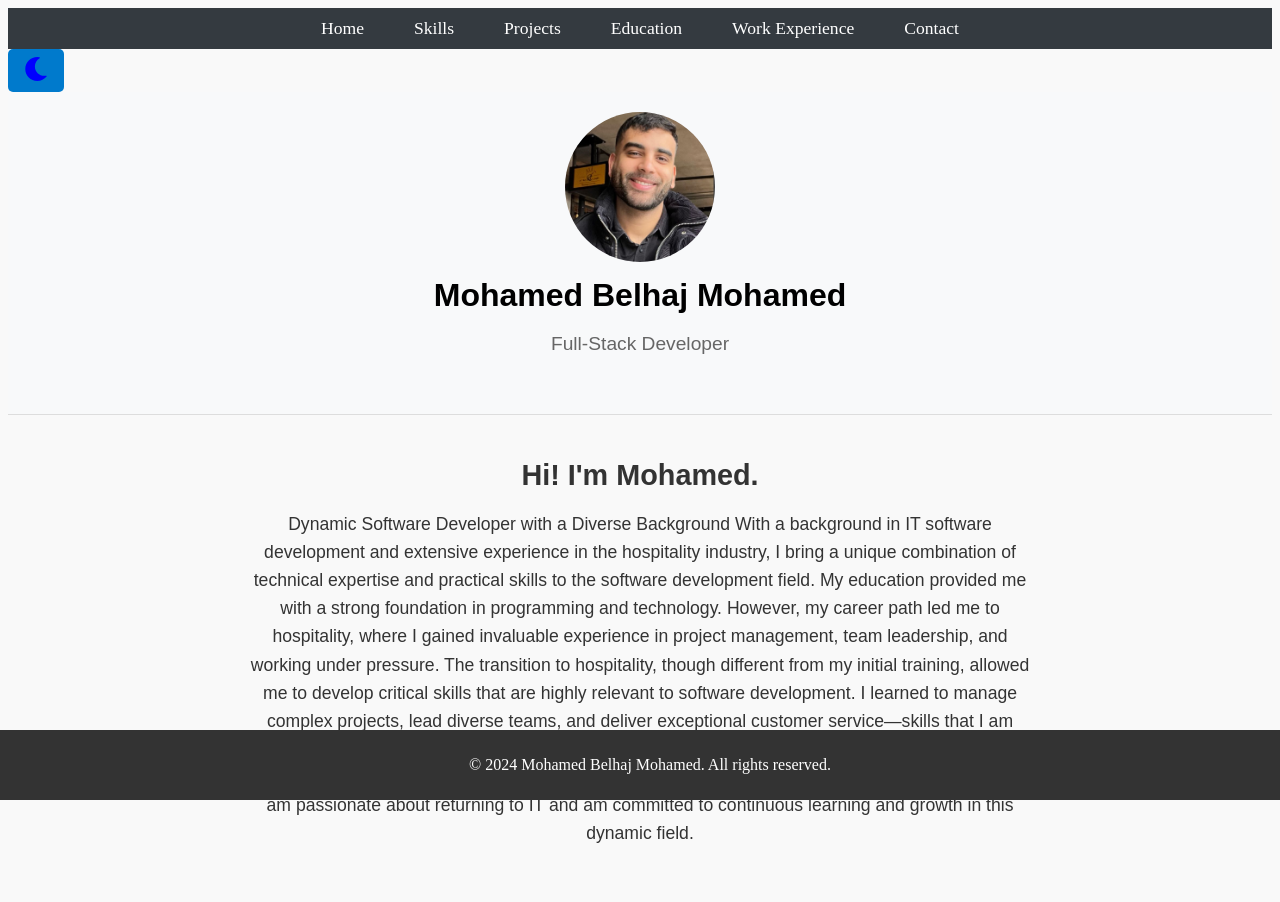
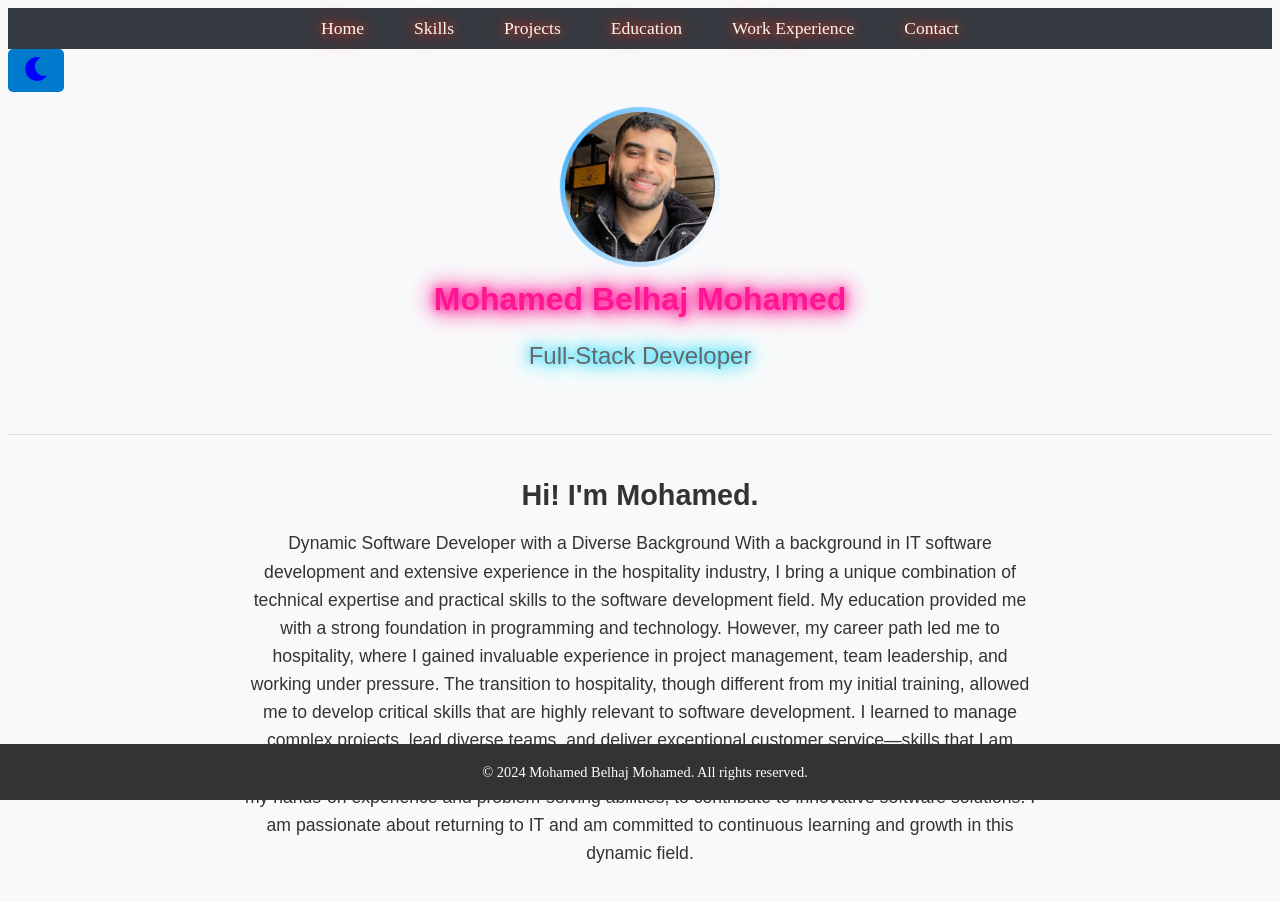
Before and after one commit to MoBel92/Bel-Mo-Portfolio, a React (Vite) app in the folder Portfolio/: page / in a window 1280 px wide. Shown: the top 902 px of the page. Built offline with nearby package versions, Linux system fonts and the light colour scheme.

Commit message:
i have added some animations

```diff
--- a/Portfolio/package.json
+++ b/Portfolio/package.json
@@ -15,8 +15,8 @@
     "@fortawesome/free-regular-svg-icons": "^6.6.0",
     "@fortawesome/free-solid-svg-icons": "^6.6.0",
     "@fortawesome/react-fontawesome": "^0.2.2",
-    "@react-three/drei": "^9.112.0",
-    "@react-three/fiber": "^8.17.6",
+    "@react-three/drei": "^9.114.3",
+    "@react-three/fiber": "^8.17.10",
     "framer-motion": "^11.5.2",
     "react": "^18.3.1",
     "react-dom": "^18.3.1",
--- a/Portfolio/src/Components/Home.jsx
+++ b/Portfolio/src/Components/Home.jsx
@@ -7,11 +7,13 @@ const Home = () => {
     <div className="home-container">
       <header className="home-header">
         <div className="profile-section">
-          <img
-            src={myPicture}
-            alt="Mohamed Belhaj Mohamed"
-            className="profile-image"
-          />
+          <div className="profile-image-container">
+            <img
+              src={myPicture}
+              alt="Mohamed Belhaj Mohamed"
+              className="profile-image"
+            />
+          </div>
           <div className="profile-details">
             <h1 className="profile-name">Mohamed Belhaj Mohamed</h1>
             <p className="profile-title">Full-Stack Developer</p>
--- a/Portfolio/src/Design/Footer.css
+++ b/Portfolio/src/Design/Footer.css
@@ -3,9 +3,10 @@
   bottom: 0;
   left: 0;
   width: 100%;
-  padding: 20px;
+  padding: 5px; /* Reduce the padding to make it smaller */
   background-color: #333;
   color: #fff;
   text-align: center;
   z-index: 10; /* Ensure it stays above other content */
+  font-size: 0.9rem; /* Optionally reduce the font size to match */
 }
--- a/Portfolio/src/Design/Header.css
+++ b/Portfolio/src/Design/Header.css
@@ -27,10 +27,50 @@ nav ul li a {
   padding: 5px 10px;
   border-radius: 5px;
   transition: background-color 0.3s, color 0.3s;
+  position: relative;
+  z-index: 1;
+  text-shadow: 0 0 10px #ff1493, 0 0 20px #ff1493, 0 0 30px #ff1493;
+  animation: linkGlow 3s infinite, linkFlicker 2s infinite;
 }
 
+/* Animation on hover */
 nav ul li a:hover,
 nav ul li a.active {
   background-color: #495057;
   color: #fff;
 }
+
+/* Keyframes for link glow */
+@keyframes linkGlow {
+  0% {
+    text-shadow: 0 0 10px #ff1493, 0 0 20px #ff1493, 0 0 30px #ff1493;
+  }
+  20% {
+    text-shadow: 0 0 10px #00ff00, 0 0 30px #00ff00, 0 0 40px #00ff00;
+  }
+  40% {
+    text-shadow: 0 0 10px #00ffff, 0 0 30px #00ffff, 0 0 40px #00ffff;
+  }
+  60% {
+    text-shadow: 0 0 10px #ff1493, 0 0 20px #ff1493, 0 0 30px #ff1493;
+  }
+  80% {
+    text-shadow: 0 0 10px #ff4500, 0 0 30px #ff4500, 0 0 40px #ff4500;
+  }
+  100% {
+    text-shadow: 0 0 10px #ff1493, 0 0 20px #ff1493, 0 0 30px #ff1493;
+  }
+}
+
+/* Flickering effect for the links */
+@keyframes linkFlicker {
+  0% {
+    opacity: 1;
+  }
+  50% {
+    opacity: 0.8;
+  }
+  100% {
+    opacity: 1;
+  }
+}
--- a/Portfolio/src/Design/Home.css
+++ b/Portfolio/src/Design/Home.css
@@ -14,6 +14,7 @@
   display: flex;
   flex-direction: column;
   align-items: center;
+  position: relative;
 }
 
 .profile-image {
@@ -22,6 +23,38 @@
   height: 150px;
   object-fit: cover;
   margin-bottom: 15px;
+  position: relative;
+  z-index: 1;
+}
+
+.profile-image-container {
+  position: relative;
+  display: inline-block;
+}
+
+.profile-image-container::before {
+  content: "";
+  position: absolute;
+  top: -5px;
+  left: -5px;
+  width: 160px;
+  height: 160px;
+  border-radius: 50%;
+  background: conic-gradient(
+    rgba(0, 150, 255, 0.7),
+    rgba(255, 255, 255, 0.1),
+    rgba(0, 150, 255, 0.7)
+  );
+  animation: spin 3s linear infinite;
+}
+
+@keyframes spin {
+  0% {
+    transform: rotate(0deg);
+  }
+  100% {
+    transform: rotate(360deg);
+  }
 }
 
 .profile-details {
@@ -31,12 +64,85 @@
 .profile-name {
   font-size: 2rem;
   margin: 0;
-  color: black;
+  color: #ff1493; /* Dark pink */
+  text-shadow: 0 0 10px #ff1493, 0 0 20px #ff1493, 0 0 40px #ff1493;
+  animation: nameFlicker 3s infinite, nameGlow 3s infinite;
+  position: relative;
+  background-color: transparent;
 }
 
+/* Full-Stack Developer title animation */
 .profile-title {
-  font-size: 1.2rem;
-  color: #555;
+  font-size: 1.5rem;
+  color: #ffffff;
+  text-shadow: 0 0 10px #00d4ff, 0 0 20px #00d4ff, 0 0 40px #00d4ff;
+  animation: flicker 3s infinite, lightning 3s infinite;
+  position: relative;
+  background-color: transparent;
+}
+
+/* Flickering effect for random flashes */
+@keyframes flicker {
+  0% {
+    opacity: 1;
+  }
+  50% {
+    opacity: 0.9;
+  }
+  100% {
+    opacity: 1;
+  }
+}
+
+/* Lightning glow effect on text */
+@keyframes lightning {
+  0% {
+    text-shadow: 0 0 10px #00d4ff, 0 0 20px #00d4ff, 0 0 30px #00d4ff;
+  }
+  30% {
+    text-shadow: 0 0 10px #00d4ff, 0 0 40px #00d4ff, 0 0 80px #00d4ff;
+  }
+  40% {
+    text-shadow: 0 0 30px #00d4ff, 0 0 60px #00d4ff, 0 0 120px #00d4ff;
+  }
+  60% {
+    text-shadow: 0 0 10px #00d4ff, 0 0 20px #00d4ff, 0 0 30px #00d4ff;
+  }
+  100% {
+    text-shadow: 0 0 10px #00d4ff, 0 0 20px #00d4ff, 0 0 30px #00d4ff;
+  }
+}
+
+/* Flickering effect for the name */
+@keyframes nameFlicker {
+  0% {
+    opacity: 1;
+  }
+  50% {
+    opacity: 0.9;
+  }
+  100% {
+    opacity: 1;
+  }
+}
+
+/* Shiny glow effect for the name */
+@keyframes nameGlow {
+  0% {
+    text-shadow: 0 0 10px #ff1493, 0 0 20px #ff1493, 0 0 30px #ff1493;
+  }
+  30% {
+    text-shadow: 0 0 10px #ff1493, 0 0 40px #ff1493, 0 0 80px #ff1493;
+  }
+  40% {
+    text-shadow: 0 0 30px #ff1493, 0 0 60px #ff1493, 0 0 120px #ff1493;
+  }
+  60% {
+    text-shadow: 0 0 10px #ff1493, 0 0 20px #ff1493, 0 0 30px #ff1493;
+  }
+  100% {
+    text-shadow: 0 0 10px #ff1493, 0 0 20px #ff1493, 0 0 30px #ff1493;
+  }
 }
 
 .status-section {
@@ -60,12 +166,12 @@
   margin-bottom: 60px;
 }
 
-.footer {
-  background: #333;
-  color: #fff;
-  padding: 10px;
-  position: fixed;
-  width: 100%;
-  bottom: 0;
-  text-align: center;
+.electric-scene-section {
+  position: absolute;
+  top: 0;
+  left: 0;
+  width: 100vw; /* Full viewport width */
+  height: 100vh; /* Full viewport height */
+  z-index: -1; /* Push the canvas behind other content */
+  pointer-events: none; /* Prevent interaction with the scene */
 }
--- a/Portfolio/src/Design/Projects.css
+++ b/Portfolio/src/Design/Projects.css
@@ -7,8 +7,53 @@
   text-align: center;
   font-size: 3rem;
   margin-bottom: 30px;
-  color: #333;
-  animation: fadeIn 1s ease-in;
+  color: #ff4500; /* Fire orange-red color */
+  text-shadow: 0 0 10px #ff4500, 0 0 20px #ff6347, 0 0 30px #ff8c00,
+    0 0 40px #ffa500, 0 0 50px #ff4500, 0 0 60px #ff6347, 0 0 70px #ff8c00;
+  animation: fadeInDown 1s ease-in, fireGlow 2.5s infinite alternate,
+    fireFlicker 1.5s infinite;
+  background-color: transparent;
+}
+
+/* Fire glow animation */
+@keyframes fireGlow {
+  0% {
+    text-shadow: 0 0 5px #ff4500, 0 0 10px #ff6347, 0 0 20px #ff8c00,
+      0 0 30px #ffa500, 0 0 40px #ff4500;
+  }
+  50% {
+    text-shadow: 0 0 10px #ff4500, 0 0 20px #ff6347, 0 0 30px #ff8c00,
+      0 0 40px #ffa500, 0 0 50px #ff4500;
+  }
+  100% {
+    text-shadow: 0 0 15px #ff4500, 0 0 25px #ff6347, 0 0 35px #ff8c00,
+      0 0 45px #ffa500, 0 0 55px #ff4500;
+  }
+}
+
+/* Flickering effect */
+@keyframes fireFlicker {
+  0% {
+    opacity: 1;
+  }
+  50% {
+    opacity: 0.85;
+  }
+  100% {
+    opacity: 1;
+  }
+}
+
+/* Move down and fade in animation */
+@keyframes fadeInDown {
+  0% {
+    opacity: 0;
+    transform: translateY(-20px); /* Start slightly above */
+  }
+  100% {
+    opacity: 1;
+    transform: translateY(0); /* End in place */
+  }
 }
 
 .projects-grid {
@@ -22,9 +67,9 @@
   background-color: #fff;
   border-radius: 10px;
   box-shadow: 0 2px 4px rgba(0, 0, 0, 0.1);
-  overflow: auto; /* Allows scrolling inside the card if content is too long */
+  overflow: auto;
   transition: transform 0.3s ease, box-shadow 0.3s ease;
-  max-height: 500px; /* Adjust this value as needed */
+  max-height: 500px;
   padding: 10px;
 }
 
@@ -71,17 +116,6 @@
   color: #005f99;
 }
 
-@keyframes fadeIn {
-  from {
-    opacity: 0;
-    transform: translateY(-20px);
-  }
-  to {
-    opacity: 1;
-    transform: translateY(0);
-  }
-}
-
 @media (max-width: 768px) {
   .projects-title {
     font-size: 2rem;
--- a/Portfolio/src/Design/Skills.css
+++ b/Portfolio/src/Design/Skills.css
@@ -8,11 +8,120 @@
   background-color: #f0f0f0;
 }
 
+/* Fire effect for the Skills title */
 .skills-title {
   font-size: 3rem;
   margin-bottom: 40px;
-  color: #333;
-  animation: fadeIn 1s ease-in;
+  color: #ff4500;
+  text-shadow: 0 0 10px #ff4500, 0 0 20px #ff6347, 0 0 30px #ff8c00,
+    0 0 40px #ffa500, 0 0 50px #ff4500, 0 0 60px #ff6347, 0 0 70px #ff8c00;
+  animation: fadeIn 1.5s ease-in forwards, fireGlow 2.5s infinite alternate,
+    fireFlicker 1.5s infinite;
+}
+
+/* Blue fire effect for the Languages title */
+.skills-section h3 {
+  font-size: 2.5rem;
+  color: #00f;
+  text-shadow: 0 0 10px #00f, 0 0 20px #1e90ff, 0 0 30px #4169e1,
+    0 0 40px #87cefa, 0 0 50px #00f, 0 0 60px #1e90ff, 0 0 70px #4169e1;
+  animation: blueFireGlow 2.5s infinite alternate, blueFireFlicker 1.5s infinite;
+}
+
+/* Fire glow animation for title */
+@keyframes fireGlow {
+  0% {
+    text-shadow: 0 0 5px #ff4500, 0 0 10px #ff6347, 0 0 20px #ff8c00,
+      0 0 30px #ffa500, 0 0 40px #ff4500;
+  }
+  50% {
+    text-shadow: 0 0 10px #ff4500, 0 0 20px #ff6347, 0 0 30px #ff8c00,
+      0 0 40px #ffa500, 0 0 50px #ff4500;
+  }
+  100% {
+    text-shadow: 0 0 15px #ff4500, 0 0 25px #ff6347, 0 0 35px #ff8c00,
+      0 0 45px #ffa500, 0 0 55px #ff4500;
+  }
+}
+
+/* Blue fire glow animation for the Languages title */
+@keyframes blueFireGlow {
+  0% {
+    text-shadow: 0 0 5px #00f, 0 0 10px #1e90ff, 0 0 20px #4169e1,
+      0 0 30px #87cefa, 0 0 40px #00f;
+  }
+  50% {
+    text-shadow: 0 0 10px #00f, 0 0 20px #1e90ff, 0 0 30px #4169e1,
+      0 0 40px #87cefa, 0 0 50px #00f;
+  }
+  100% {
+    text-shadow: 0 0 15px #00f, 0 0 25px #1e90ff, 0 0 35px #4169e1,
+      0 0 45px #87cefa, 0 0 55px #00f;
+  }
+}
+
+/* Flickering effect for blue fire */
+@keyframes blueFireFlicker {
+  0% {
+    opacity: 1;
+  }
+  50% {
+    opacity: 0.85;
+  }
+  100% {
+    opacity: 1;
+  }
+}
+
+/* Flickering effect for fire */
+@keyframes fireFlicker {
+  0% {
+    opacity: 1;
+  }
+  50% {
+    opacity: 0.85;
+  }
+  100% {
+    opacity: 1;
+  }
+}
+
+/* Strong red shiny effect for each skill name */
+.skill-item p {
+  font-size: 1.2rem;
+  color: #ff0000;
+  text-shadow: 0 0 10px #ff0000, 0 0 20px #ff4500, 0 0 30px #ff6347,
+    0 0 40px #ff0000, 0 0 50px #ff4500;
+  animation: redShinyGlow 3s infinite alternate, redShinyFlicker 1.5s infinite;
+}
+
+/* Red shiny glow animation */
+@keyframes redShinyGlow {
+  0% {
+    text-shadow: 0 0 5px #ff0000, 0 0 10px #ff4500, 0 0 20px #ff6347,
+      0 0 30px #ff0000, 0 0 40px #ff4500;
+  }
+  50% {
+    text-shadow: 0 0 10px #ff0000, 0 0 20px #ff4500, 0 0 30px #ff6347,
+      0 0 40px #ff0000, 0 0 50px #ff4500;
+  }
+  100% {
+    text-shadow: 0 0 15px #ff0000, 0 0 25px #ff4500, 0 0 35px #ff6347,
+      0 0 45px #ff0000, 0 0 55px #ff4500;
+  }
+}
+
+/* Red shiny flickering effect */
+@keyframes redShinyFlicker {
+  0% {
+    opacity: 1;
+  }
+  50% {
+    opacity: 0.85;
+  }
+  100% {
+    opacity: 1;
+  }
 }
 
 .skills-section {
@@ -23,7 +132,7 @@
 .skills-icons {
   display: flex;
   justify-content: center;
-  gap: 40px; /* Space between skill icons */
+  gap: 40px;
   flex-wrap: wrap;
 }
 
@@ -37,31 +146,14 @@
 }
 
 .skill-item:hover {
-  transform: scale(1.1); /* Zoom effect on hover */
-  box-shadow: 0 4px 8px rgba(0, 0, 0, 0.2); /* Shadow effect on hover */
-}
-
-.skill-item p {
-  margin-top: 15px;
-  font-size: 1.2rem;
-  color: #444;
+  transform: scale(1.1);
+  box-shadow: 0 4px 8px rgba(0, 0, 0, 0.2);
 }
 
 .skill-item svg,
 .skill-item img {
-  width: 100px; /* Set a fixed size for both icons and images */
+  width: 100px;
   height: 100px;
-}
-
-@keyframes fadeIn {
-  from {
-    opacity: 0;
-    transform: translateY(-20px);
-  }
-  to {
-    opacity: 1;
-    transform: translateY(0);
-  }
 }
 
 @media (max-width: 768px) {
@@ -75,7 +167,7 @@
 
   .skill-item svg,
   .skill-item img {
-    width: 80px; /* Adjust size for smaller screens */
+    width: 80px;
     height: 80px;
   }
 }
```
Also changed, not shown: Portfolio/src/Components/Skills.jsx (+3 -7 lines), 1 other file (tests, documents, lock files or other folders).
